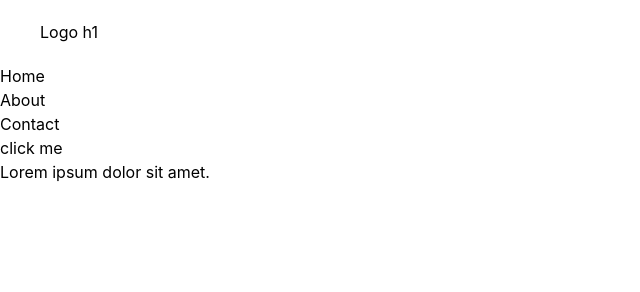
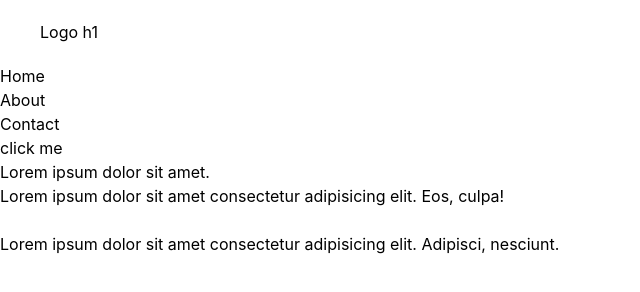
Before and after one commit to nosirowaminjon-commits/lesson-20, a plain HTML site: page index.html in a window 1280 px wide. Shown: the whole page, without its empty margins (0-640 px from the left). Drawn offline with Linux system fonts and the light colour scheme.

Commit message:
added sec 2

```diff
--- a/index.html
+++ b/index.html
@@ -20,6 +20,11 @@
     <section>
         <p>Lorem ipsum dolor sit amet.</p>
     </section>
+
+    <section2>
+        <p>Lorem ipsum dolor sit amet consectetur adipisicing elit. Eos, culpa!</p> <br>
+        <h1>Lorem ipsum dolor sit amet consectetur adipisicing elit. Adipisci, nesciunt.</h1>
+    </section2>
 </body>
 
 </html>
```
